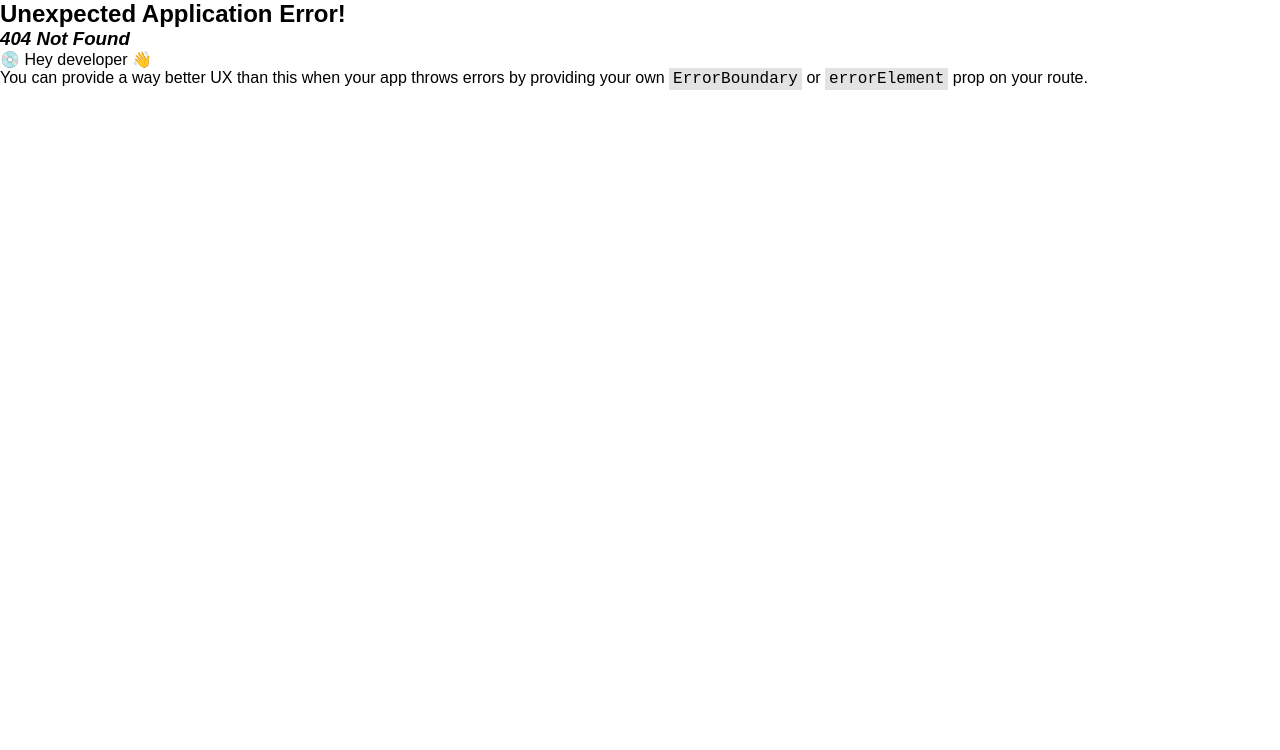
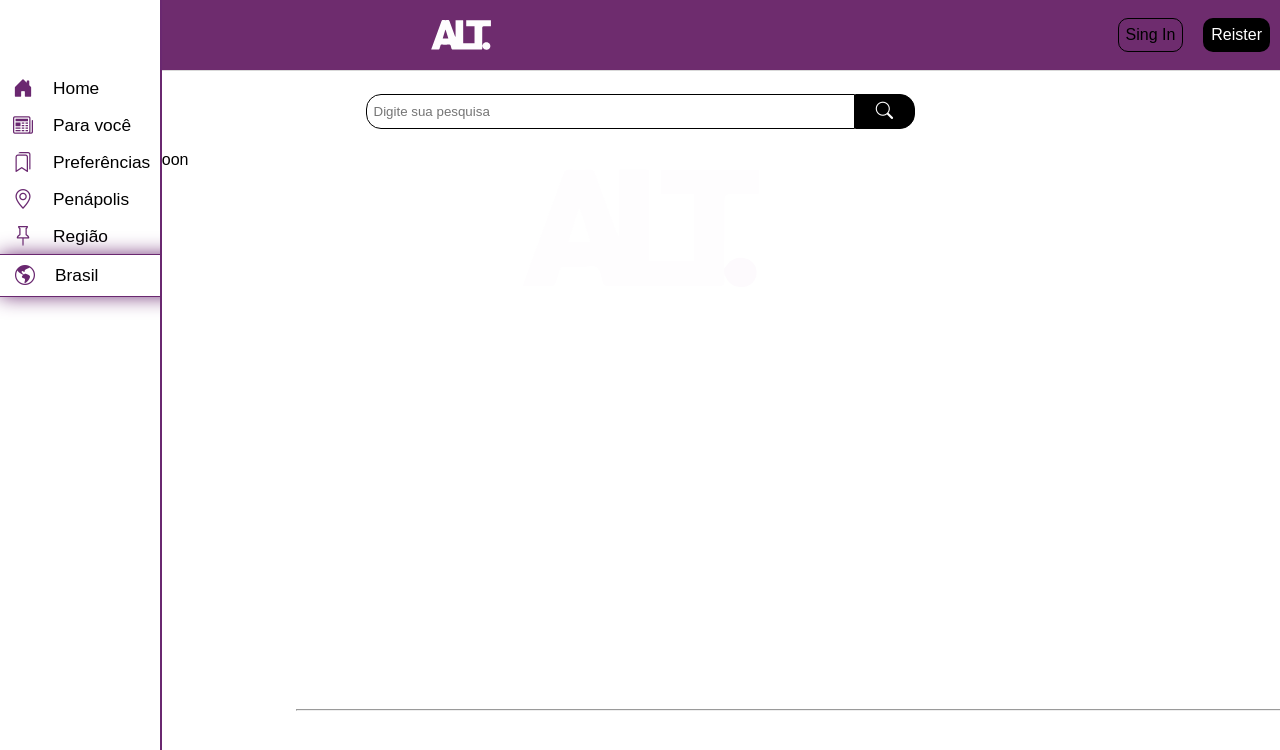
Before and after one commit to aeelmesq/TCC, a React (Create React App) app: page /brasil in a window 1280 px wide. Before the commit this address had no page. Shown: the top 750 px of the page. Built offline with nearby package versions, Linux system fonts and the light colour scheme.

Commit message:
update router

```diff
--- a/src/StyleComponents/AsideBar.css
+++ b/src/StyleComponents/AsideBar.css
@@ -7,11 +7,57 @@
     z-index: 19;
     overflow: hidden;
     transition: 0.5s;
-    background-color: var(--main_color);
+    background-color: white;
+    border-right: 2px solid var(--main_color);
+    padding-top: 70px;
     top: 0;
     left: 0;
 }
 
+.AsideBar > ul {
+    list-style: none;
+    display: grid;
+    grid-template-columns: 1fr;
+    width: 180px;
+}
+
+.AsideBar > ul > li {
+    width: 100%;
+}
+
+.AsideBar > ul > li > a {
+    display: flex;
+    align-items: center;
+    width: 100%;
+    font-size: 13pt;
+    border-left: 3px solid transparent;
+    height: 17px;
+    padding: 10px;
+    transition: 0.5s;
+    text-decoration: none;
+    color: black;
+}
+
+.AsideBar > ul > li > a > i {
+    font-size: 15pt;
+    margin-right: 20px;
+    color: var(--main_color);
+}
+
+.AsideBar > ul > li > a:hover {
+    border-left-color: var(--main_color);
+    padding-left: 13px;
+}
+
+.AsideBar > ul > li > a.on {
+    box-sizing:content-box;
+    cursor: default;
+    padding: 12px 10px 12px 12px;
+    box-shadow: 0px 0px 20px var(--main_color);
+    outline: 1px solid var(--main_color);
+    border-left-color: transparent;
+}
+
 .AsideBar:hover {
-    width: 140px;
+    width: 160px;
 }
--- a/src/components/AsideBar/AsideBar.js
+++ b/src/components/AsideBar/AsideBar.js
@@ -1,15 +1,39 @@
 import { Menu, MenuItem } from "./Menu";
+import { useEffect, useCallback } from "react";
 import "../../StyleComponents/AsideBar.css";
+import { useLocation } from "react-router-dom";
 
 export default function AsideBar() {
+  const location = useLocation();
+
+  useEffect(() => window.scrollTo(0, 0), [window, location]);
+
   return (
     <>
       <Menu style={"AsideBar"}>
-        <MenuItem path={"ALT/"} isActive={"on"} isPending={"of"}>
+        <MenuItem path={"ALT/"} onActive={"on"} onPending={"of"}>
+          <i class="bi bi-house-door-fill"></i>
           Home
         </MenuItem>
-        <MenuItem path={"/forYou"} isActive={"on"} isPending={"of"}>
+        <MenuItem path={"/forYou"} onActive={"on"} onPending={"of"}>
+          <i class="bi bi-newspaper"></i>
           Para você
+        </MenuItem>
+        <MenuItem path={"/preferencias"} onActive={"on"} onPending={"of"}>
+          <i class="bi bi-bookmarks"></i>
+          Preferências
+        </MenuItem>
+        <MenuItem path={"/penapolis"} onActive={"on"} onPending={"of"}>
+          <i class="bi bi-geo-alt"></i>
+          Penápolis
+        </MenuItem>
+        <MenuItem path={"/regiao"} onActive={"on"} onPending={"of"}>
+          <i class="bi bi-pin"></i>
+          Região
+        </MenuItem>
+        <MenuItem path={"/brasil"} onActive={"on"} onPending={"of"}>
+          <i class="bi bi-globe-americas"></i>
+          Brasil
         </MenuItem>
       </Menu>
     </>
--- a/src/components/AsideBar/Menu.js
+++ b/src/components/AsideBar/Menu.js
@@ -1,11 +1,13 @@
 import { NavLink } from "react-router-dom";
 
-export function MenuItem({ path, isActive, isPending, ...components }) {
+export function MenuItem({ path, onActive, onPending, ...components }) {
   return (
     <li>
       <NavLink
         to={path}
-        className={(onActive) => (onActive ? isActive : isPending)}
+        className={({ isActive, isPending }) =>
+          isActive ? onActive : isPending ? onPending : ""
+        }
       >
         {components.children}
       </NavLink>
--- a/src/components/Header/DbButton.js
+++ b/src/components/Header/DbButton.js
@@ -1,13 +1,16 @@
+import { Menu } from "../AsideBar/Menu";
+import { Link } from "react-router-dom";
+
 function DbButton({ link1, output1, link2, output2 }) {
   return (
-    <ul className="DbBtn">
-      <li className="btn1">
-        <a href={link1}>{output1}</a>
-      </li>
-      <li className="btn2">
-        <a href={link2}>{output2}</a>
-      </li>
-    </ul>
+    <Menu style={"DbBtn"}>
+      <ul className="btn1">
+        <Link to={link1}>{output1}</Link>
+      </ul>
+      <ul className="btn2">
+        <Link to={link2}>{output2}</Link>
+      </ul>
+    </Menu>
   );
 }
 
--- a/src/components/Header/Header.js
+++ b/src/components/Header/Header.js
@@ -81,9 +81,9 @@ function Header() {
             X
           </button>
           <DbButton
-            link1={"?menu=SingIn&page=2"}
+            link1={"./loginscreen/singin"}
             output1={"Sing In"}
-            link2={"?menu=Register&page=2"}
+            link2={"./loginscreen/register"}
             output2={"Reister"}
           />
         </div>
--- a/src/components/Main/Pages/BlockType1.js
+++ b/src/components/Main/Pages/BlockType1.js
@@ -1,4 +1,4 @@
-function BlockType1({ left, right }) {
+/*function BlockType1({ left, right }) {
   return (
     <>
       <section className="block">
@@ -10,4 +10,4 @@ function BlockType1({ left, right }) {
   );
 }
 
-export default BlockType1;
+export default BlockType1;*/
--- a/src/components/Main/Pages/Login/Login.js
+++ b/src/components/Main/Pages/Login/Login.js
@@ -1,40 +1,17 @@
-import logo from "../../../img/logo512.png";
-import "../../../StyleComponents/LoginPage.css";
-import SingIn from "./SingIn/SingIn";
-import Register from "./Register/Register";
+import logo from "../../../../img/logo512.png";
+import "../../../../StyleComponents/LoginPage.css";
+import { Link } from "react-router-dom";
+import { Outlet } from "react-router-dom";
 
 export default function Login({ renderScreen }) {
-  function RenderForm() {
-    switch (renderScreen) {
-      case "SingIn":
-        return (
-          <>
-            <SingIn />
-          </>
-        );
-      case "Register":
-        return (
-          <>
-            <Register />
-          </>
-        );
-      default:
-        return (
-          <>
-            <p>404 not found</p>
-          </>
-        );
-    }
-  }
-
   return (
     <main id="LoginPage">
       <header id="leftBar">
         <div id="backBtn">
-          <a href="?menu=Home&page=1">
+          <Link to="../ALT/">
             <i className="bi bi-caret-left-fill"></i>
             Voltar
-          </a>
+          </Link>
         </div>
         <div id="LogoMarca">
           <img src={logo} alt="logo" width="80px" />
@@ -43,7 +20,7 @@ export default function Login({ renderScreen }) {
       </header>
       <section id="mainSection">
         <div id="mainBlock">
-          <RenderForm />
+          <Outlet />
         </div>
       </section>
     </main>
--- a/src/components/Main/Pages/Login/Register/FormRegister.js
+++ b/src/components/Main/Pages/Login/Register/FormRegister.js
@@ -1,5 +1,5 @@
 import { useState } from "react";
-import { clickEye } from "../../../utilits";
+import { clickEye } from "../../../../utilits";
 import CreateInput from "../CreateInput";
 import WarningAlert from "../WarningAlert";
 
--- a/src/components/Main/Pages/Login/SingIn/FormSingIn.js
+++ b/src/components/Main/Pages/Login/SingIn/FormSingIn.js
@@ -1,5 +1,5 @@
 import { useState, useEffect } from "react";
-import { clickEye } from "../../../utilits";
+import { clickEye } from "../../../../utilits";
 import CreateInput from "../CreateInput";
 
 export default function FormSingIn() {
--- a/src/index.css
+++ b/src/index.css
@@ -23,10 +23,10 @@ body::-webkit-scrollbar {
   justify-content: center;
   height: 100%;
 }
-.DbBtn {
+.DbBtn > ul {
   display: flex;
 }
-.DbBtn .btn1 a {
+.DbBtn > ul > .btn1 > a {
   background: none;
   border: 1px solid #000;
   transition: 0.7s;
@@ -35,14 +35,15 @@ body::-webkit-scrollbar {
 .btn1,
 .btn2 {
   list-style: none;
+  margin: 0 10px;
 }
-.btn1 a,
-.btn2 a {
+.btn1 > a,
+.btn2 > a {
   padding: 7px;
   border-radius: 10px;
   text-decoration: none;
 }
-.DbBtn .btn2 a {
+.DbBtn > ul > .btn2 > a {
   background-color: black;
   color: white;
   border: 1px solid transparent;
```
Also changed, not shown: src/components/Main/Pages/RenderPage.js (deleted, +0 -73 lines), src/components/paths/router.js (+35 -0 lines).
